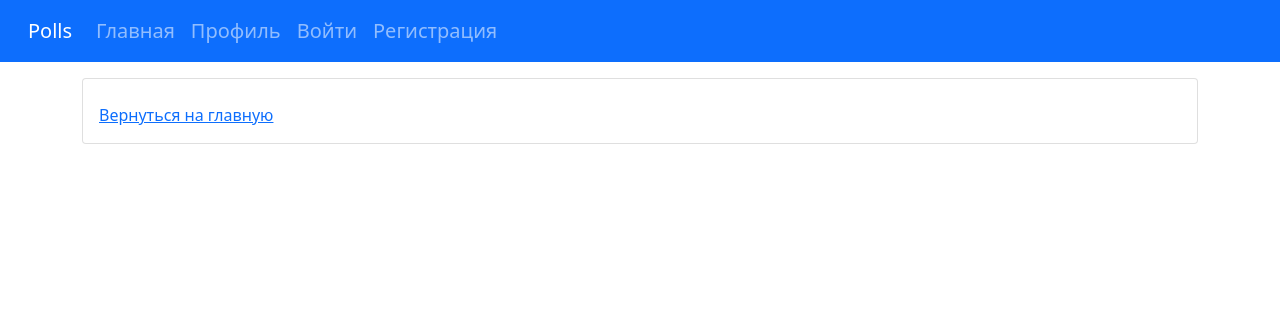
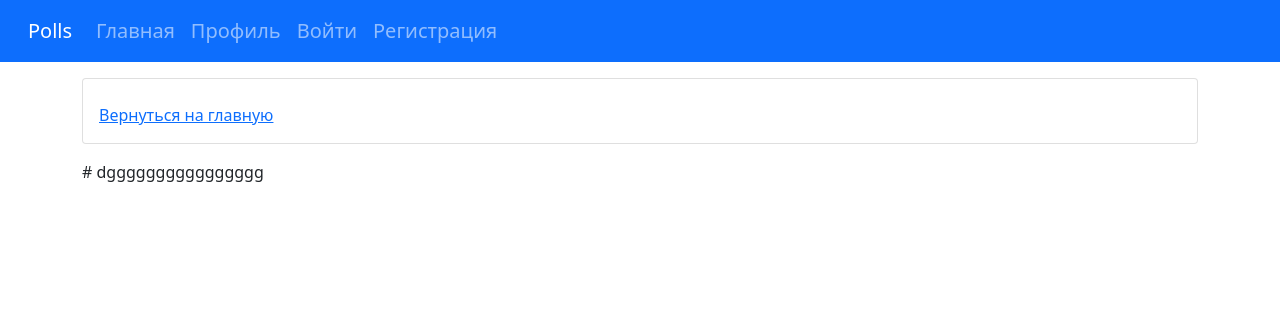
Before and after one commit to avguschr/polls, a Django app: template polls/templates/polls/results.html in a window 1280 px wide. Shown: the top 322 px of the page. Run offline with Django 3.2, Linux system fonts and the light colour scheme; the template is opened without the code that fills it, so the values that code supplies are empty; some libraries are stand-ins or nearby versions.

Commit message:
layout 4 (ready?)

```diff
--- a/polls/templates/polls/results.html
+++ b/polls/templates/polls/results.html
@@ -23,6 +23,6 @@
 
 
 
-
+# dgggggggggggggggg
 
 {% endblock %}
```
